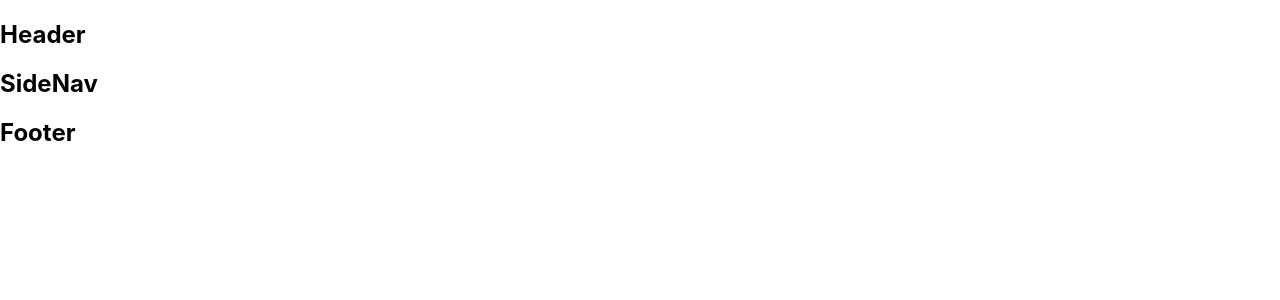
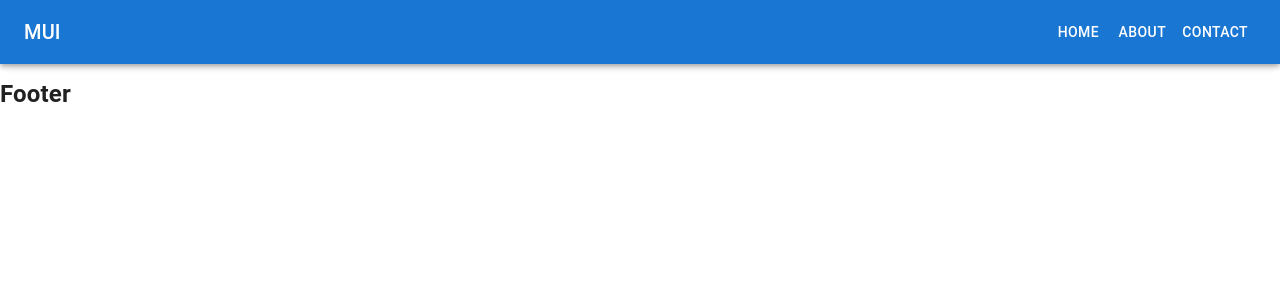
Before and after one commit to eLuckyan/KRISAT, a React (Create React App) app: page / in a window 1280 px wide. Shown: the top 300 px of the page. Built offline with nearby package versions, Linux system fonts and the light colour scheme.

Commit message:
header added

```diff
--- a/package.json
+++ b/package.json
@@ -5,6 +5,7 @@
   "dependencies": {
     "@emotion/react": "^11.13.0",
     "@emotion/styled": "^11.13.0",
+    "@mui/icons-material": "^5.16.7",
     "@mui/material": "^5.16.7",
     "@testing-library/jest-dom": "^5.17.0",
     "@testing-library/react": "^13.4.0",
--- a/src/Layout/Header/index.jsx
+++ b/src/Layout/Header/index.jsx
@@ -1,14 +1,112 @@
 import React from "react";
-import './Header.scss';
+import "./Header.scss";
+import PropTypes from "prop-types";
+import AppBar from "@mui/material/AppBar";
+import Box from "@mui/material/Box";
+import CssBaseline from "@mui/material/CssBaseline";
+import Divider from "@mui/material/Divider";
+import Drawer from "@mui/material/Drawer";
+import IconButton from "@mui/material/IconButton";
+import List from "@mui/material/List";
+import ListItem from "@mui/material/ListItem";
+import ListItemButton from "@mui/material/ListItemButton";
+import ListItemText from "@mui/material/ListItemText";
+import MenuIcon from "@mui/icons-material/Menu";
+import Toolbar from "@mui/material/Toolbar";
+import Typography from "@mui/material/Typography";
+import Button from "@mui/material/Button";
 
-const Header = () => {
+const drawerWidth = 240;
+const navItems = ["Home", "About", "Contact"];
+const Header = (props) => {
+  const { window } = props;
+  const [mobileOpen, setMobileOpen] = React.useState(false);
+
+  const handleDrawerToggle = () => {
+    setMobileOpen((prevState) => !prevState);
+  };
+
+  const drawer = (
+    <Box onClick={handleDrawerToggle} sx={{ textAlign: "center" }}>
+      <Typography variant="h6" sx={{ my: 2 }}>
+        MUI
+      </Typography>
+      <Divider />
+      <List>
+        {navItems.map((item) => (
+          <ListItem key={item} disablePadding>
+            <ListItemButton sx={{ textAlign: "center" }}>
+              <ListItemText primary={item} />
+            </ListItemButton>
+          </ListItem>
+        ))}
+      </List>
+    </Box>
+  );
+
+  const container =
+    window !== undefined ? () => window().document.body : undefined;
+
   return (
     <>
       <header>
-        <h2>Header</h2>
+        <Box sx={{ display: "flex" }}>
+          <CssBaseline />
+          <AppBar component="nav">
+            <Toolbar>
+              <IconButton
+                color="inherit"
+                aria-label="open drawer"
+                edge="start"
+                onClick={handleDrawerToggle}
+                sx={{ mr: 2, display: { sm: "none" } }}
+              >
+                <MenuIcon />
+              </IconButton>
+              <Typography
+                variant="h6"
+                component="div"
+                sx={{ flexGrow: 1, display: { xs: "none", sm: "block" } }}
+              >
+                MUI
+              </Typography>
+              <Box sx={{ display: { xs: "none", sm: "block" } }}>
+                {navItems.map((item) => (
+                  <Button key={item} sx={{ color: "#fff" }}>
+                    {item}
+                  </Button>
+                ))}
+              </Box>
+            </Toolbar>
+          </AppBar>
+          <nav>
+            <Drawer
+              container={container}
+              variant="temporary"
+              open={mobileOpen}
+              onClose={handleDrawerToggle}
+              ModalProps={{
+                keepMounted: true, // Better open performance on mobile.
+              }}
+              sx={{
+                display: { xs: "block", sm: "none" },
+                "& .MuiDrawer-paper": {
+                  boxSizing: "border-box",
+                  width: drawerWidth,
+                },
+              }}
+            >
+              {drawer}
+            </Drawer>
+          </nav>
+        </Box>
       </header>
     </>
   );
 };
 
+Header.propTypes = {
+  window: PropTypes.func,
+};
+
 export default Header;
```
Also changed, not shown: src/Assets/Images/1088523.jpg (added), src/Components/Feeds/Feeds.jsx (added), 1 other file (tests, documents, lock files or other folders).
